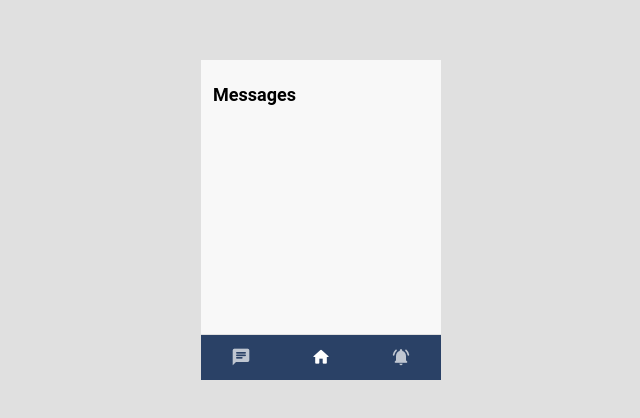
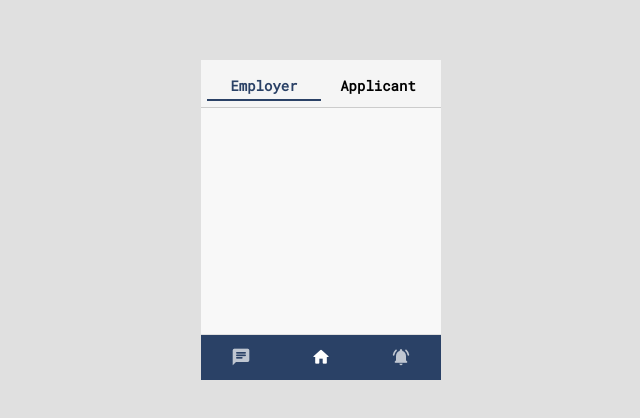
Before and after one commit to mch-cloudmosa-team4/mch-2025-cloudmosa, a Vue app in the folder frontend/: page /chat in a window 1280 px wide. Shown: the part 180-598 px from the top of the page, without its empty margins (319-959 px from the left). Built offline with nearby package versions, Linux system fonts and the light colour scheme.

Commit message:
Separate ChatList

```diff
--- a/frontend/src/views/ChatList.vue
+++ b/frontend/src/views/ChatList.vue
@@ -1,6 +1,19 @@
 <template>
   <main class="chat-list">
-    <h1 class="title">Messages</h1>
+    <div class="tab-bar">
+      <button
+        :class="{ active: activeTab === 'employer' }"
+        @click="activeTab = 'employer'"
+      >
+        Employer
+      </button>
+      <button
+        :class="{ active: activeTab === 'applicant' }"
+        @click="activeTab = 'applicant'"
+      >
+        Applicant
+      </button>
+    </div>
     <ul>
       <li v-for="c in myConversations" :key="c.id" class="chat-item">
         <button class="chat-btn" @click="goChat(c.id)">
@@ -44,12 +57,16 @@ function goChat(id) {
 function getOtherUser(c) {
   return c.user_1_id === myId ? c.user_2_id : c.user_1_id
 }
+
+const activeTab = ref<'employer' | 'applicant'>('employer')
 </script>
 
 <style scoped>
 .chat-list {
-  padding: 12px;
-  font-family: Roboto, sans-serif;
+  width: 100%;
+  height: 100%;
+  display: flex;
+  flex-direction: column;
 }
 
 .title {
@@ -106,4 +123,32 @@ ul {
   font-size: 18px;
   color: #aaa;
 }
+.tab-bar {
+  height: 35px;
+  display: flex;
+  justify-content: space-around;
+  background: #f5f5f5;
+  padding: 6px;
+  border-bottom: 1px solid #ccc;
+}
+
+.tab-bar button {
+  flex: 1;
+  padding: 10px;
+  border: none;
+  background: none;
+  font-weight: bold;
+  font-size: 14px;
+  cursor: pointer;
+}
+
+.tab-bar button.active {
+  border-bottom: 2px solid rgb(42, 65, 102);
+  color: rgb(42, 65, 102);
+}
+
+.tab-content {
+  flex: 1;
+  overflow-y: auto;
+}
 </style>
--- a/frontend/src/views/Dashboard.vue
+++ b/frontend/src/views/Dashboard.vue
@@ -16,7 +16,6 @@
       </button>
     </div>
 
-    <!-- 內容區塊 -->
     <div class="tab-content">
       <ApplicationList v-if="activeTab === 'applications'" />
       <MyJobList v-else />
```
